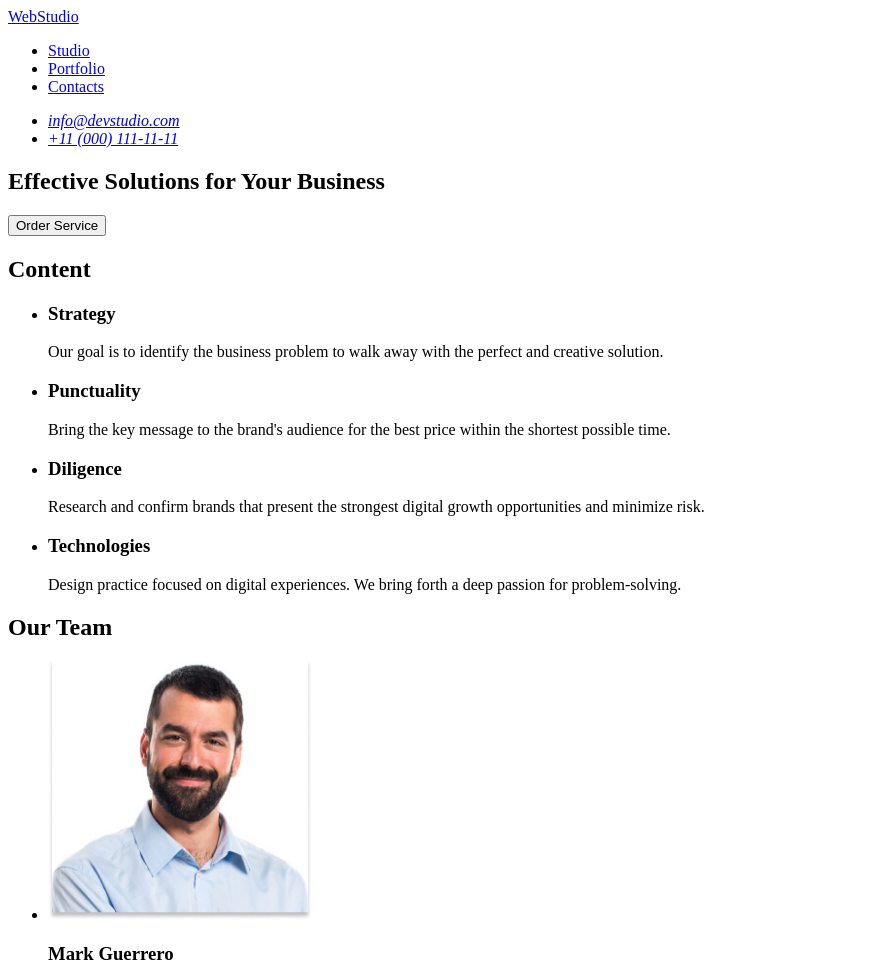
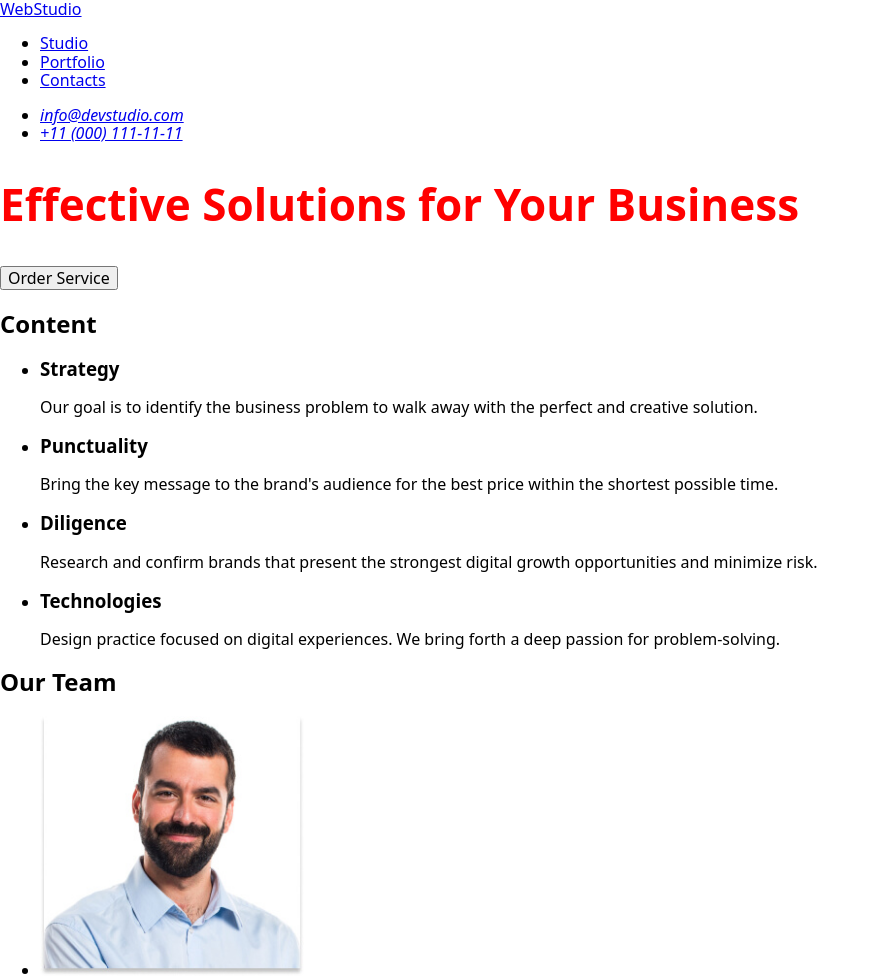
Before and after one commit to RomanMkrtumov/goit-markup-hw-0-1, a plain HTML site: page index.html in a window 1280 px wide. Shown: the top 979 px of the page, without its empty margins (0-880 px from the left). Drawn offline with nearby package versions, Linux system fonts and the light colour scheme.

Commit message:
Update index.html

```diff
--- a/index.html
+++ b/index.html
@@ -4,7 +4,16 @@
 <head>
   <meta charset="UTF-8">
   <meta name="viewport" content="width=device-width, initial-scale=1.0">
+
   <title>Document</title>
+  <link rel="preconnect" href="https://fonts.googleapis.com">
+  <link rel="preconnect" href="https://fonts.gstatic.com" crossorigin>
+  <link href="https://fonts.googleapis.com/css2?family=Raleway:wght@700&family=Roboto:wght@400;500;700&display=swap"
+    rel="stylesheet" />
+  <link rel="stylesheet" href="https://cdnjs.cloudflare.com/ajax/libs/modern-normalize/2.0.0/modern-normalize.min.css"
+    integrity="sha512-4xo8blKMVCiXpTaLzQSLSw3KFOVPWhm/TRtuPVc4WG6kUgjH6J03IBuG7JZPkcWMxJ5huwaBpOpnwYElP/m6wg=="
+    crossorigin="anonymous" referrerpolicy="no-referrer" />
+  <link rel="stylesheet" href="./css/styles.css">
 </head>
 
 <body>
@@ -13,18 +22,25 @@
     <nav>
       <a href="./index.html">WebStudio</a>
       <ul>
-        <li> <a href="./index.html">Studio</a>
+        <li class="header-menu-item">
+          <a class="header-menu-link" href="./index.html">Studio</a>
         </li>
-        <li>
-          <a href="./index.html">Portfolio</a>
+        <li class="header-menu-item">
+          <a class="header-menu-link" href="./index.html">Portfolio</a>
         </li>
-        <li><a href="./index.html">Contacts</a></li>
+        <li class="header-menu-item">
+          <a class="header-menu-link" href="./index.html">Contacts</a>
+        </li>
       </ul>
     </nav>
     <address>
       <ul>
-        <li> <a href="mailto:info@devstudio.com">info@devstudio.com</a></li>
-        <li><a href="tel:+110001111111">+11 (000) 111-11-11</a></li>
+        <li class="header-menu-item">
+          <a class="header-menu-link-new" href="mailto:info@devstudio.com">info@devstudio.com</a>
+        </li>
+        <li class="header-menu-item">
+          <a class="header-menu-link-new" href="tel:+110001111111">+11 (000) 111-11-11</a>
+        </li>
 
       </ul>
     </address>
@@ -34,7 +50,7 @@
     <!-- HERO IMAGE -->
     <section>
 
-      <h1>
+      <h1 style="font-size: 44px;color: red;">
 
         Effective Solutions
         for Your Business
@@ -71,7 +87,7 @@
     </section>
     <!-- Our Team -->
     <section>
-      <h2>Our Team</h2>
+      <h2 data-my-Title>Our Team</h2>
 
       <ul>
         <li>
```
